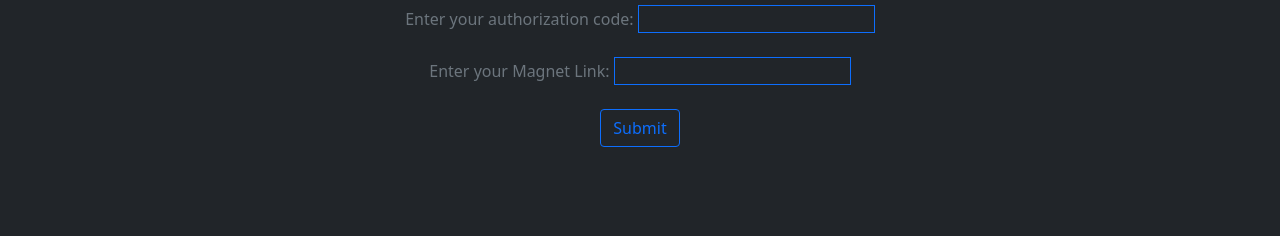
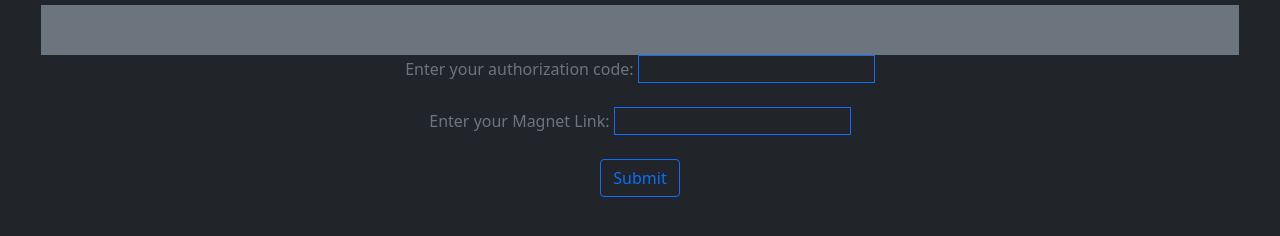
Before and after one commit to Dipendra-creator/WEB-DEV, a plain HTML site: page Torrent to Drive/index.html in a window 1280 px wide. Shown: the part 92-328 px from the top of the page. Drawn offline with Linux system fonts and the light colour scheme.

```diff
--- a/Torrent to Drive/index.html
+++ b/Torrent to Drive/index.html
@@ -23,7 +23,7 @@
             </div>
 
         </nav>
-        <form style="text-align: center;" class="form text-muted">
+        <form style="text-align: center;border-top-style: solid;border-top-width: 50px;" class="form text-muted">
             <label for="aCode">Enter your authorization code:</label>
             <input class="border-bottom border border-primary bg-dark text-muted" type="text" id="aCode" name="Authorization Code"><br><br>
             <label for="link">Enter your Magnet Link:</label>
```
